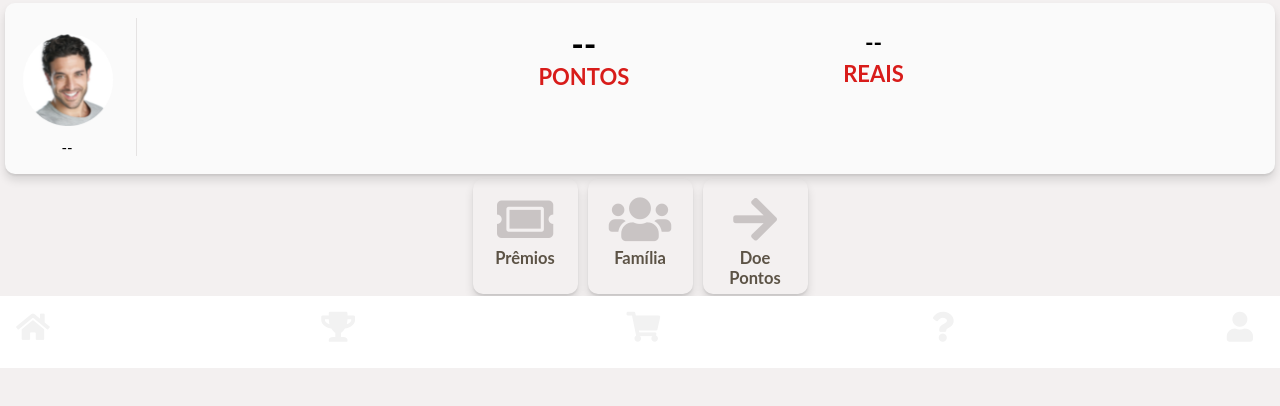
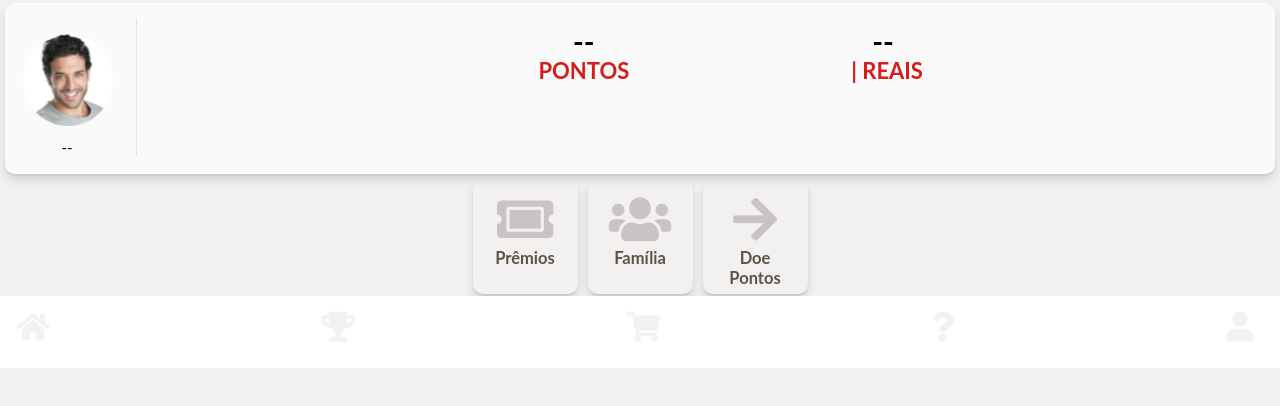
Before and after one commit to navisantos/myNewApp, a website: page public/templates/voucher.html in a window 1280 px wide. Shown: the part 432-838 px from the top of the page. Drawn offline with nearby package versions, Linux system fonts and the light colour scheme; no server answers.

Commit message:
pontos na tela

```diff
--- a/public/styles/cards.css
+++ b/public/styles/cards.css
@@ -564,7 +564,7 @@ div#voucherTemplate {
 
 .profile-points{
 
-font-size: 34px;
+font-size: 29px;
 
 font-weight: bold;
 }
@@ -600,17 +600,18 @@ top: 12%;
 
 .profile-level{
 
-font-size: 23px;
+font-size: 29px;
 
 text-transform: uppercase;
 
 font-weight: bold;
 
-margin-top: -10px;
+margin-top: -15px;
 
 margin-bottom: 4px;
 }
-.profile-level-label{font-size: 22px;text-transform: uppercase;font-weight: bold;color: #D81C1A;}
+.profile-level-label{font-size: 22px;text-transform: uppercase;font-weight: bold;margin-left: 8px;
+  margin-top: -5px; color: #D81C1A;}
 
 .card-prof-column-4{
 
--- a/public/templates/voucher.html
+++ b/public/templates/voucher.html
@@ -77,11 +77,11 @@
         </div>
         <div class="card-prof-column-2">
           <div class="profile-points">--</div>
-          <div class="profile-points-label">Pontos</div>
+          <div class="profile-points-label">Pontos </div>
         </div>
         <div class="card-prof-column-3">
           <div class="profile-level">--</div>
-          <div class="profile-level-label">Reais</div>
+          <div class="profile-level-label">| Reais</div>
         </div>
         <div class="card-prof-column-4">
           <div class="profile-badges">
```
